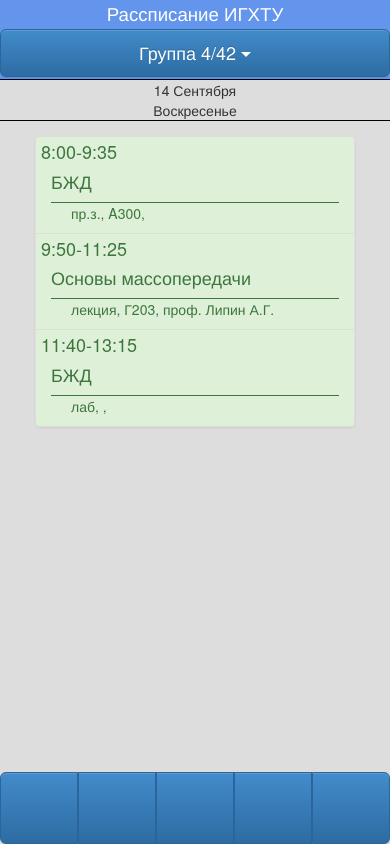
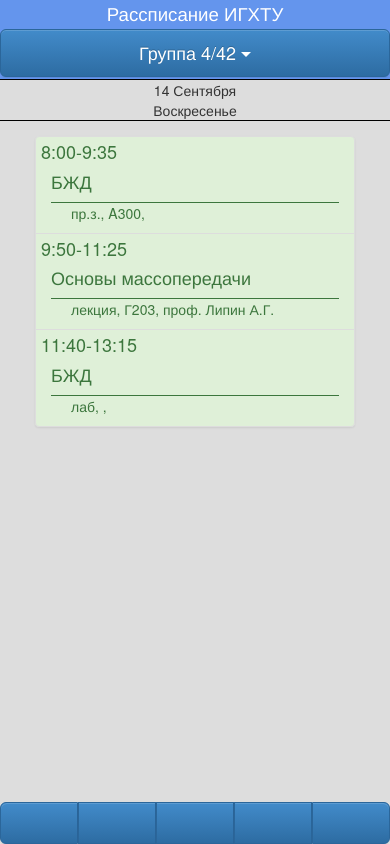
Before and after one commit to qlir/UniversityScheduleApp.MobileVersion, a plain HTML site: page www/index.html in a window 390 px wide. Drawn offline with Linux system fonts and the light colour scheme; some packages are replaced by stand-ins of ours.

Commit message:
reduces height of bottom buttons

```diff
--- a/www/css/index.css
+++ b/www/css/index.css
@@ -30,7 +30,7 @@ body,html {
 body{
     /*padding-top: 60px;*/
     padding-top: 121px;
-    padding-bottom: 72px;
+    padding-bottom: 42px;
     background-color: #000000;
 }
 
@@ -130,10 +130,10 @@ body{
     bottom: 0;
     position: fixed;
     width: 100%;
-    height:72px;
+    height:42px;
     background-color: #dddddd;
 }
 
 .bottomButton {
-    height: 70px;
+    height: 40px;
 }
```
